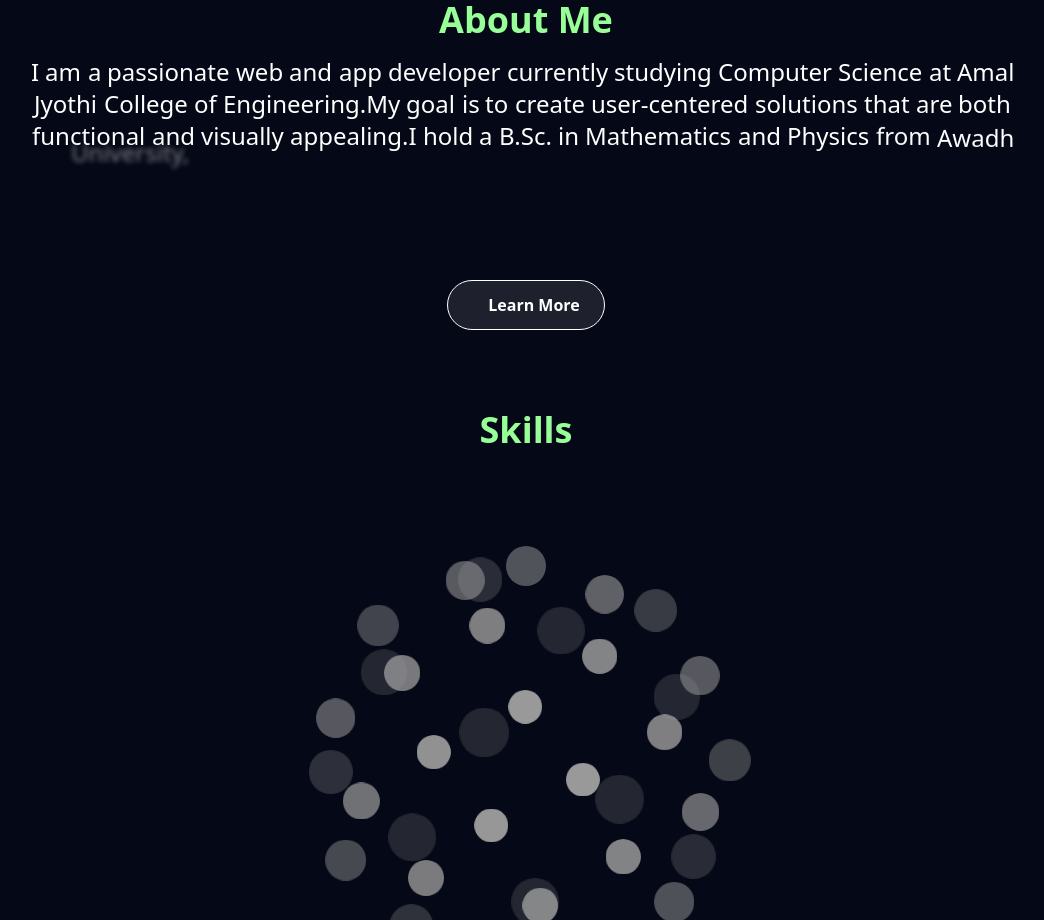
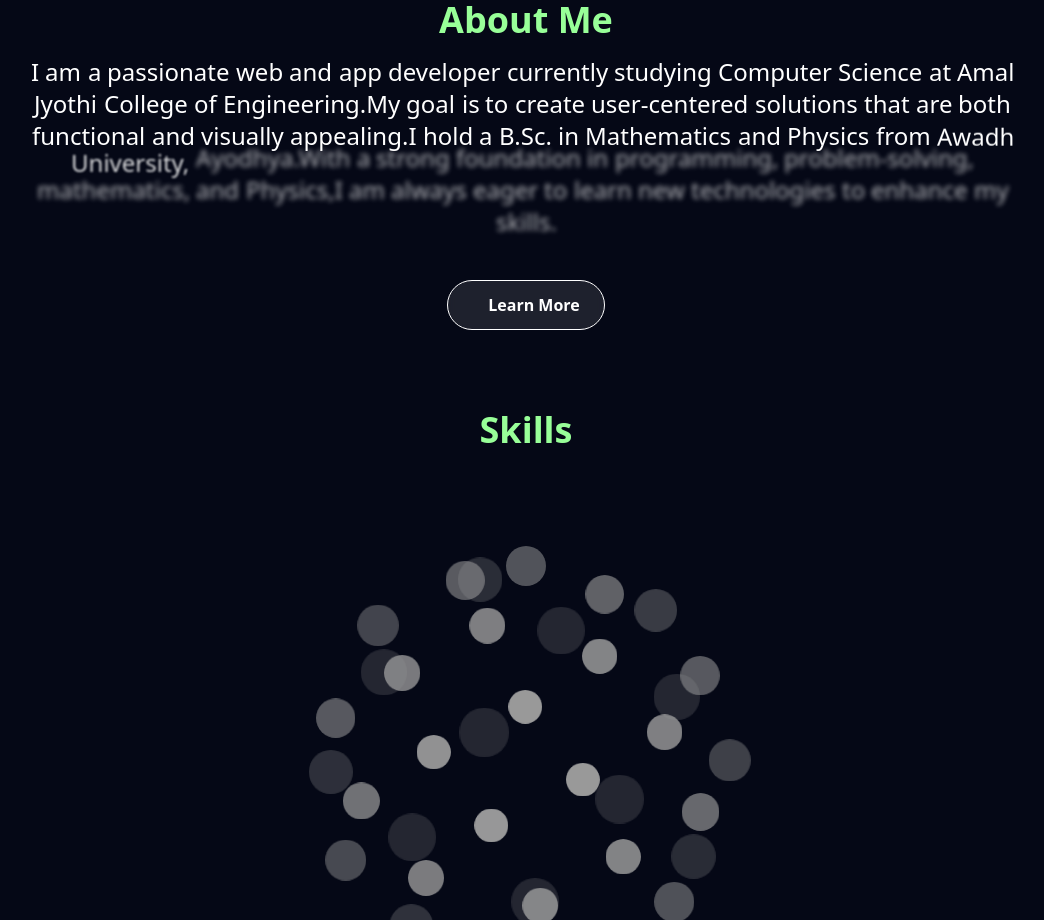
Before and after one commit to lord-rudra0/My-Portfolio, a React (Vite) app: page / in a window 1280 px wide. Shown: the part 960-1880 px from the top of the page, without its empty margins (114-1158 px from the left). Built offline with nearby package versions, Linux system fonts and the light colour scheme.

Commit message:
blur added before animation

```diff
--- a/src/components/ui/ScrollFloat.jsx
+++ b/src/components/ui/ScrollFloat.jsx
@@ -17,17 +17,30 @@ const BlurText = ({
 }) => {
   const elements = animateBy === 'words' ? text.split(' ') : text.split('');
   const [inView, setInView] = useState(false);
+  const [initialRender, setInitialRender] = useState(true);
   const ref = useRef();
   const animatedCount = useRef(0);
 
+  // Initial state - all text visible but blurred
+  const initialState = {
+    filter: 'blur(2.5px)',
+    opacity: 0.7,
+    transform: 'translate3d(0,0,0)'
+  };
+
   const defaultFrom =
     direction === 'top'
-      ? { filter: 'blur(5px)', opacity: 0, transform: 'translate3d(0,-30px,0)' }
-      : { filter: 'blur(5px)', opacity: 0, transform: 'translate3d(0,30px,0)' };
+      ? { ...initialState, transform: 'translate3d(0,-10px,0)' }
+      : { ...initialState, transform: 'translate3d(0,10px,0)' };
 
   const defaultTo = [
     { filter: 'blur(0px)', opacity: 1, transform: 'translate3d(0,0,0)' },
   ];
+
+  // Set initial render to false after component mounts
+  useEffect(() => {
+    setInitialRender(false);
+  }, []);
 
   useEffect(() => {
     const observer = new IntersectionObserver(
@@ -48,9 +61,15 @@ const BlurText = ({
   const springs = useSprings(
     elements.length,
     elements.map((_, i) => ({
-      from: animationFrom || defaultFrom,
+      // Start with all text visible but blurred
+      from: initialRender ? initialState : (animationFrom || defaultFrom),
       to: inView
         ? async (next) => {
+          // If it's the initial render, wait a moment before starting animations
+          if (initialRender) {
+            await new Promise(resolve => setTimeout(resolve, 300));
+          }
+
           for (const step of (animationTo || defaultTo)) {
             await next({
               ...step,
@@ -66,8 +85,9 @@ const BlurText = ({
             onAnimationComplete();
           }
         }
-        : animationFrom || defaultFrom,
-      delay: i * delay,
+        : initialRender ? initialState : (animationFrom || defaultFrom),
+      // Only apply sequential delay after initial render
+      delay: initialRender ? 0 : i * delay,
       config: {
         tension: 400,
         friction: 26,
```
